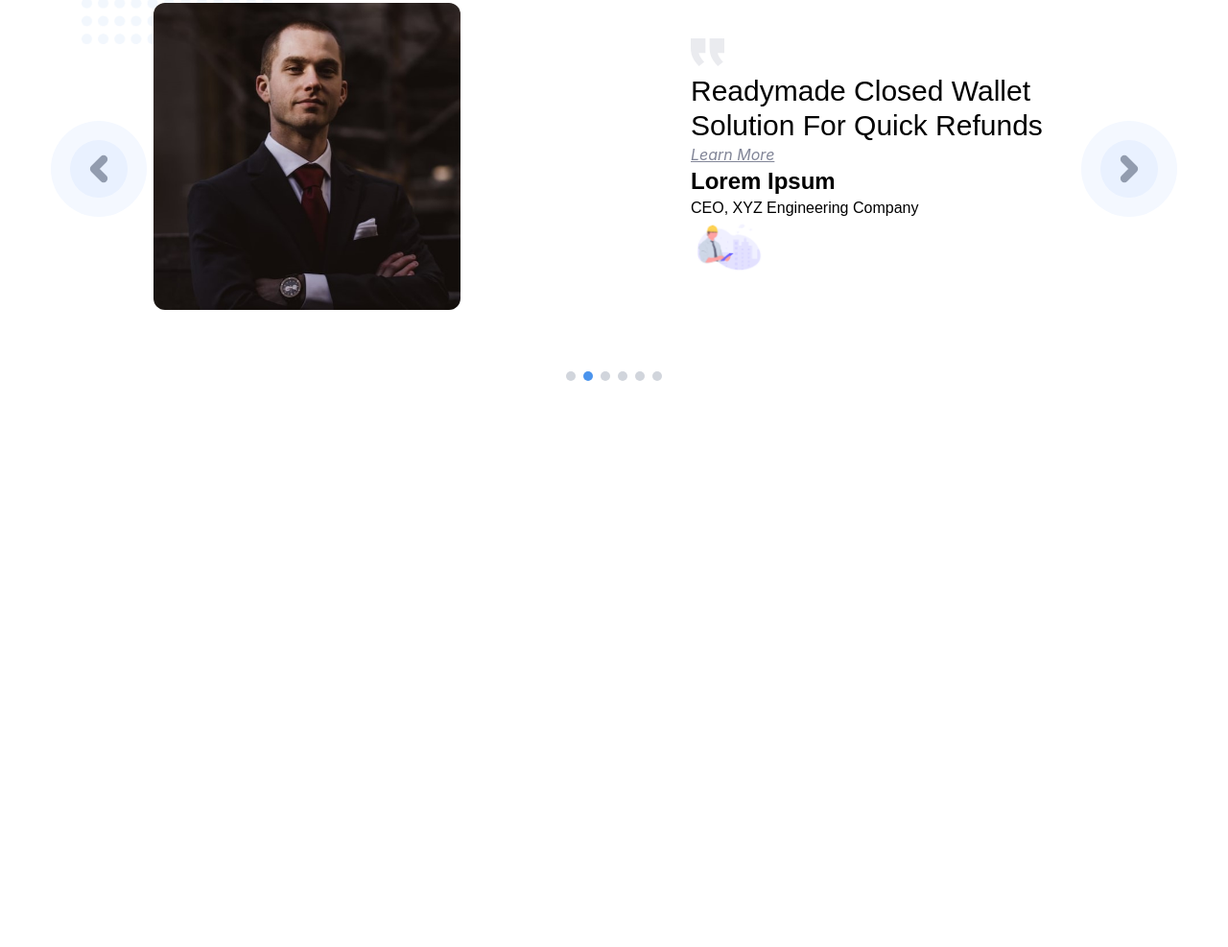
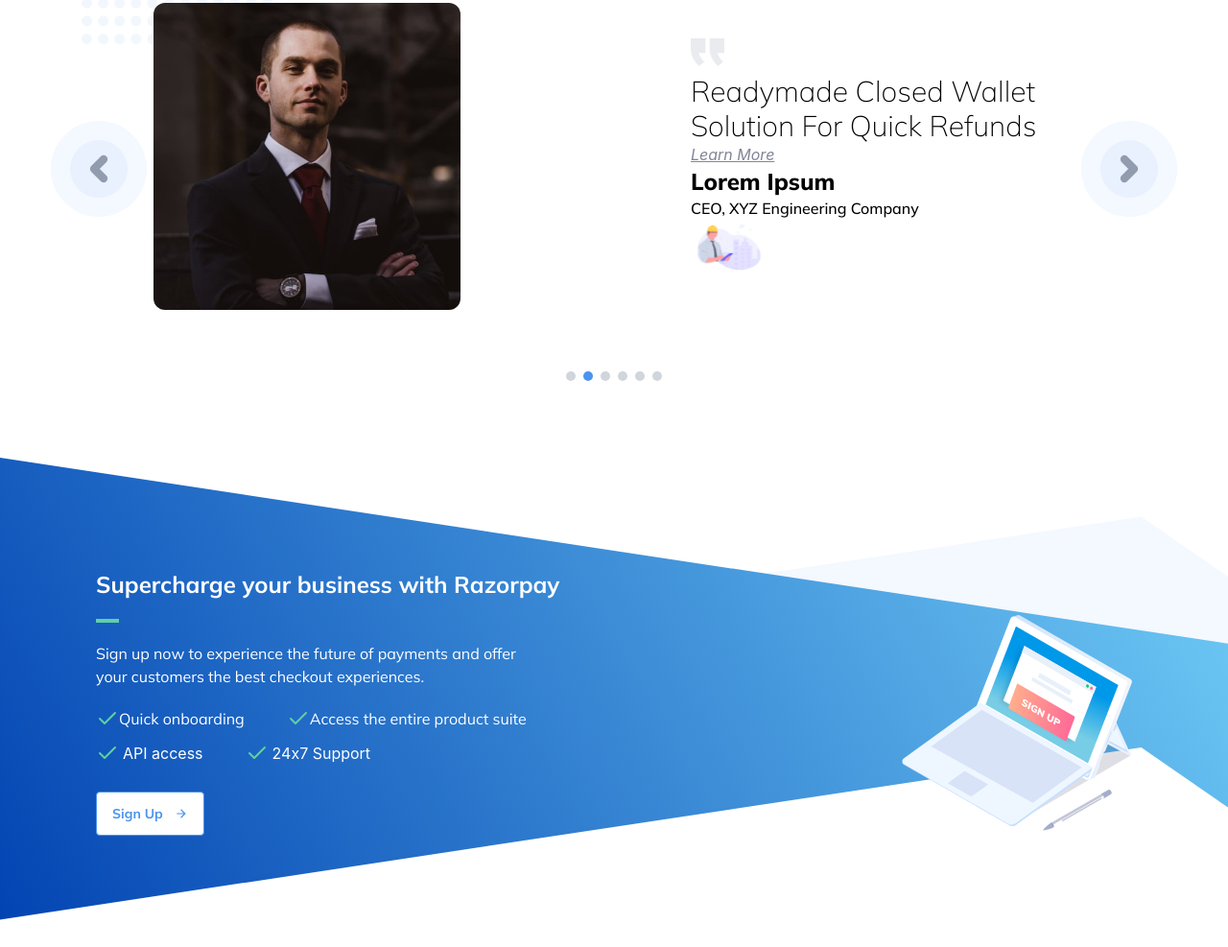
Before and after one commit to hritikgautam01/Razorpay-Clone-, a website built with Vite: page index.html in a window 1280 px wide. Shown: the part 6403-7390 px from the top of the page at 96% size. Before the commit the page ends 6880 px from the top, so only its background shows below. Built offline with nearby package versions, Linux system fonts and the light colour scheme.

Commit message:
completed the CTA section successfully

```diff
--- a/index.html
+++ b/index.html
@@ -8,6 +8,11 @@
     <link rel="icon" href="./Images/favicon.png">
     <link rel="stylesheet" href="main.css">
 
+    <link rel="preconnect" href="https://fonts.googleapis.com">
+    <link rel="preconnect" href="https://fonts.gstatic.com" crossorigin>
+    <link href="https://fonts.googleapis.com/css2?family=Archivo:ital,wght@0,100..900;1,100..900&family=Inter:ital,opsz,wght@0,14..32,100..900;1,14..32,100..900&family=Mulish:ital,wght@0,200..1000;1,200..1000&display=swap" rel="stylesheet">
+
+
     <style>
       .corefeaturesection{
         background-size: 100% 100%;
@@ -16,7 +21,11 @@
       }
 
       .moveImage{
-        animation: 10s infinite linear moveCompany;
+        animation: 15s infinite linear moveCompany;
+      }
+
+      .ctaSection{
+        background-size: 100% 100%;
       }
 
       @keyframes moveCompany {
@@ -1094,7 +1103,7 @@
 
 
         <!-- Testimonial section -->
-        <section class="relative">
+        <section class="relative ">
 
           <div class="w-11/12 max-w-[1300px] mx-auto relative py-20">
             <img src="./Images/feature-section1-dottedrows.png" alt="" class="absolute w-[200px] top-[8rem] left-[2rem] -z-10">
@@ -1150,9 +1159,66 @@
         </section>
 
 
+        <!-- Notes - Background size wasnt working perfectly so we created another custom css and used background-size 100% for both width and height-->
 
 
+        <!-- CTA section -->
+        <section class="bg-[url(./Images/CTABg.svg)] w-full h-full bg-no-repeat bg-cover relative ctaSection min-h-[510px] flex justify-center items-center">
+          <!-- Main content box -->
+          <div class="w-11/12 max-w-[1080px] relative flex flex-row items-center justify-between space-x-20 mx-auto">
+
+            <!-- left part -->
+            <div class="space-y-5 max-w-[600px]">
+              <h2 class="font-mullish font-bold text-2xl text-white">Supercharge your business with Razorpay</h2>
+              <div class="w-6 h-1 bg-greenLight"></div>
+              <p class="font-mullish text-white">Sign up now to experience the future of payments and offer <br> your customers the best checkout experiences.</p>
+
+              <ul class="flex flex-row gap-x-11 text-white flex-wrap gap-y-3">
+                <li class="font-mullish text-white flex ">
+                  <i data-feather="check" class="text-greenLight"></i>
+                  <span>Quick onboarding</span>
+                </li>
+                <li class="font-mullish text-white flex">
+                  <i data-feather="check" class="text-greenLight"></i>
+                  <span>Access the entire product suite</span>
+                </li>
+                <li class="flex flex-row gap-1 space-y-2 text-white">
+                  <i data-feather="check" class="text-greenLight"></i>
+                  <span>API access</span>
+                </li>
+                <li class="flex flex-row gap-1 space-y-2 text-white">
+                  <i data-feather="check" class="text-greenLight"></i>
+                  <span>24x7 Support</span>
+                </li>
+              </ul>
+
+              <button
+              class="min-w-[32px] font-mullish text-sm font-bold bg-white text-lightBlue300 border flex
+              rounded-sm items-center hover:text-lightBlue500 transition-all duration-200 py-3 px-4 place-self-start">
+              Sign Up
+              <svg
+              viewBox="0 0 24 24"
+              focusable="false"
+              class="w-[14px] h-[14px] ml-3"
+              >
+                <path
+                  fill="currentColor"
+                  d="M12 4l-1.41 1.41L16.17 11H4v2h12.17l-5.58 5.59L12      20l8-8z"
+                ></path>
+              </svg>
+              </button>
+            </div>
+
+            <!-- Right side waali image -->
+            <img src="./Images/ctaImg.svg" alt=""
+            width="240px" height="282px" class="mt-11" >
+
+          </div>
+        </section>
   </div>
+
+
+  <!-- Footer section -->
 
 
 
```
